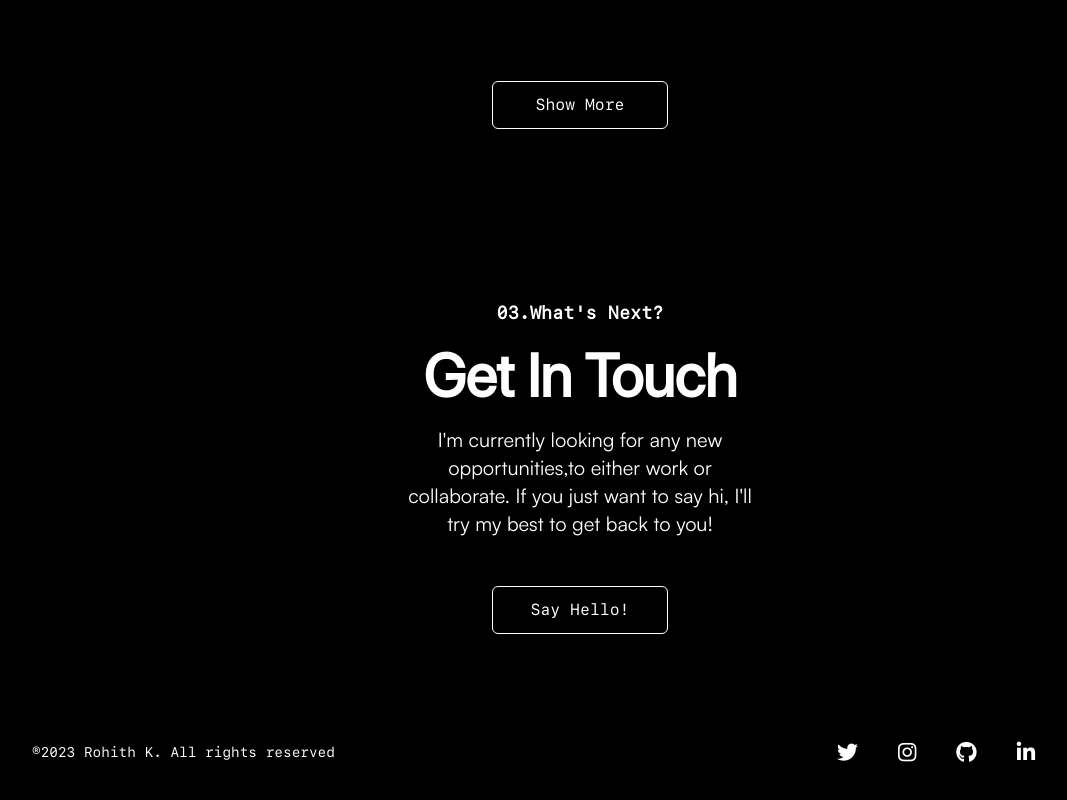
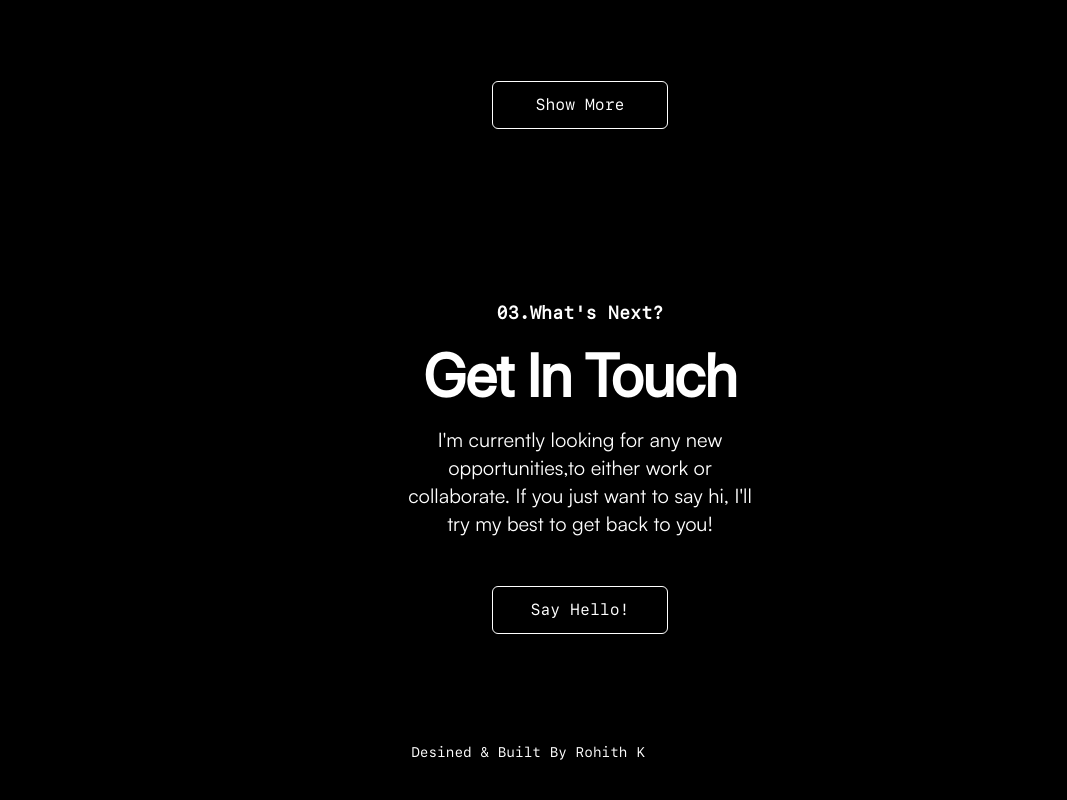
Before and after one commit to Rohithk2003/portfolio, a Next.js app: page / in a window 1280 px wide. Shown: the part 5469-6269 px from the top of the page, without its empty margins (112-1179 px from the left). Built offline with nearby package versions, Linux system fonts and the light colour scheme; what tailwindcss-animated would draw is missing.

Commit message:
new footer

```diff
--- a/components/footer.js
+++ b/components/footer.js
@@ -6,46 +6,8 @@ export default function Footer() {
 					"flex flex-wrap flex-row font-sans justify-between w-full text-sm h-24 md:gap-0 gap-10 align-middle items-center p-10 pt-5"
 				}
 			>
-				<div
-					className={
-						"text-[#ffffff] md:text-start md:pl-10 pl-0 text-center md:w-1/2 w-full "
-					}
-				>
-					®2023 Rohith K. All rights reserved
-				</div>
-				<div
-					className={
-						"flex flex-row md:justify-end justify-center align-middle md:w-1/2 w-full gap-10 md:pb-0 pb-10"
-					}
-				>
-					<div className={"w-64"}>
-						<ul className={"flex justify-center flex-row gap-10 "}>
-							<li>
-								<a href="https://twitter.com/Rohithk93208098">
-									<i className={"fa fa-twitter fa-xl text-[#ffffff]"}></i>
-								</a>
-							</li>
-							<li>
-								<a href={"https://www.instagram.com/r0hxth._/"}>
-									<i className={"fa fa-instagram fa-xl text-[#ffffff]"}></i>
-								</a>
-							</li>
-							<li>
-								<a href={"https://www.github.com/Rohithk2003"}>
-									<i className={"fa fa-github fa-xl text-[#ffffff]"}></i>
-								</a>
-							</li>
-							<li>
-								<a
-									href={
-										"https://www.linkedin.com/in/rohith-krishnan-645137262/"
-									}
-								>
-									<i className={"fa fa-linkedin fa-xl text-[#ffffff]"}></i>
-								</a>
-							</li>
-						</ul>
-					</div>
+				<div className={"text-[#ffffff]	  text-center  w-full "}>
+					Desined & Built By Rohith K{" "}
 				</div>
 			</div>
 		</footer>
```
